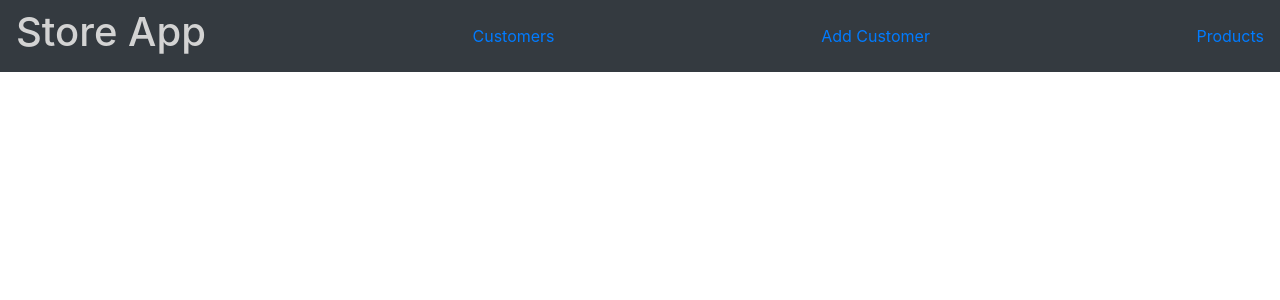
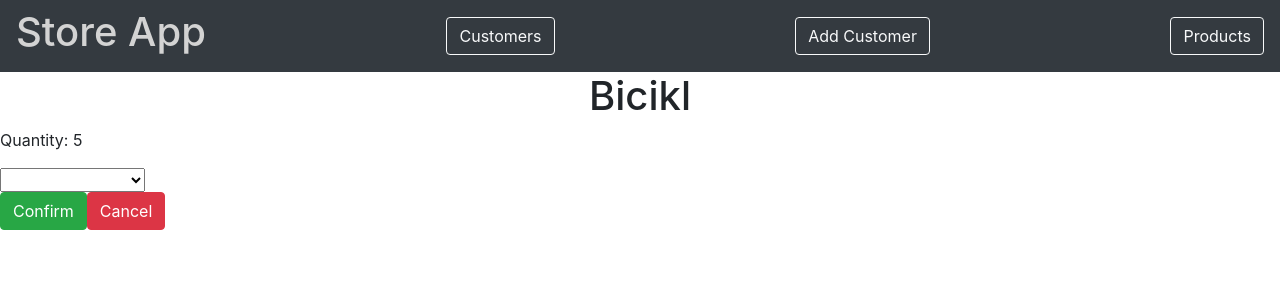
Before and after one commit to hiki89/store-app, a Vue app: page /products/1 in a window 1280 px wide. Shown: the top 300 px of the page. Built offline with nearby package versions, Linux system fonts and the light colour scheme.

Commit message:
Zadatak 8

```diff
--- a/src/App.vue
+++ b/src/App.vue
@@ -1,10 +1,10 @@
 <template>
   <div id="app">
     <nav class="navbar navbar-dark bg-dark">
-        <h1 style="color: lightgray">Store App</h1>
-        <router-link to="/customers">Customers</router-link>
-        <router-link to="/add/customer">Add Customer</router-link>
-        <router-link to="/products">Products</router-link>
+      <h1 style="color: lightgray">Store App</h1>
+      <router-link class="btn btn-outline-light" to="/customers">Customers</router-link>
+      <router-link class="btn btn-outline-light" to="/add/customer">Add Customer</router-link>
+      <router-link class="btn btn-outline-light" to="/products">Products</router-link>
     </nav>
     <router-view></router-view>
 
@@ -23,5 +23,10 @@ export default {
 </script>
 
 <style>
-
+nav {
+  list-style: none;
+}
+h1{
+  text-align: center;
+}
 </style>
--- /dev/null
+++ b/src/components/AppBuy.vue
@@ -0,0 +1,56 @@
+<template>
+    <div>
+        <h1>{{ product.title }}</h1>
+        <p>Quantity: {{ product.quantity }}</p>
+        <div v-if="product.quantity > 0">
+            <form @submit.prevent>
+            <select v-model='buyer'>
+                <option disabled="" selected="">Select customer</option>
+                <option v-for="(customer, index) in customers" :key="index" :value="customer">
+                    {{ customer.firstName }} {{ customer.lastName }}
+                </option>
+            </select>  <br>
+            <button @click="buyProduct" class="btn btn-success">Confirm</button>
+            <router-link to="/products" class="btn btn-danger">Cancel</router-link>
+            </form>
+        </div>
+        <div v-else>
+            <h4>We don't have this product at the moment</h4>
+            <router-link to="/products" class="btn btn-danger">Go back</router-link>
+        </div>
+    </div>
+</template>
+
+<script>
+import { productService } from '../services/ProductService';
+import { customerService } from '../services/CustomerService';
+
+export default {
+    props: ['id'],
+
+    data() {
+        return {
+            product: productService.singleProduct(this.id),
+            customers: customerService.list(),
+            buyer: {}
+        }
+    },
+
+    methods: {
+        buyProduct() {
+            if(!this.buyer.id) {
+                alert("Please select a customer");
+            } else {
+                customerService.addProduct(this.buyer, this.product);
+                productService.changeProductsQuantity(this.product, '-');
+                this.buyer = {};
+                alert("You just sold " + this.product.title)
+            }
+        }
+    }
+}
+</script>
+
+<style>
+
+</style>
--- a/src/components/AppCustomers.vue
+++ b/src/components/AppCustomers.vue
@@ -16,7 +16,7 @@
             <button @click="deleteCustomer(customer)">Delete</button>
           </td>
           <td>
-          <router-link :to="{name: 'latest-purchases', params: {id: customer.id}}">Latest Purchases</router-link>
+          <router-link class="badge badge-primary" :to="{name: 'latest-purchases', params: {id: customer.id}}">Latest Purchases</router-link>
           </td>
         </tr>
       </tbody>
@@ -33,6 +33,7 @@ export default {
       customers: customerService.list()
     }
   },
+
   methods: {
     deleteCustomer(customer){
       customerService.remove(customer);
--- a/src/components/AppLatestPurchases.vue
+++ b/src/components/AppLatestPurchases.vue
@@ -3,9 +3,9 @@
     <h1 >{{ customer.firstName }} {{ customer.lastName }}</h1>
     <h3>Email: {{ customer.email}}</h3>
     <h5>Latest purchases: </h5>
-    <ul class="list-group list-group-flush" v-for="product in customer.products" :key="product.id">
+    <ul class="list-group list-group-flush" v-for="(product, index) in customer.products" :key="index">
       <li class="list-group-item">
-        {{ product }}
+        {{ product.title }}
       </li>
     </ul><br>
     <router-link class="btn btn-dark" to="/customers">Back to customers</router-link>
--- a/src/components/AppProducts.vue
+++ b/src/components/AppProducts.vue
@@ -1,11 +1,13 @@
 <template>
   <div>
     <h1>Products</h1>
-    <input type="text" v-model='search' placeholder="Search product"><br><br>
+    <label><i><b>Search product</b></i></label>
+    <input type="text" class="form-control" v-model='search' placeholder="Search product"><br><br>
     <ul class="list-group list-group-flush" v-for='(product, index) in filteredProducts' :key='index'>
       <li class="list-group-item">{{ product.title }} - Quantity: {{ product.quantity }}
         <button class="btn btn-dark" @click="changeProductQuantity(product, '-')">-</button>
         <button class="btn btn-secondary" @click="changeProductQuantity(product, '+')">+</button>
+        <router-link style="float:right" :to="{name: 'buy', params: {id: product.id}}" class="btn btn-success">Buy</router-link>
       </li>
     </ul>
   </div>
@@ -23,9 +25,9 @@ export default {
   },
 
   methods: {
-      changeProductQuantity(product, value) {
-        productService.changeProductsQuantity(product, value)
-      }
+    changeProductQuantity(product, value) {
+      productService.changeProductsQuantity(product, value)
+    }
   },
 
   computed: {
@@ -41,6 +43,8 @@ export default {
 <!-- Add "scoped" attribute to limit CSS to this component only -->
 <style scoped>
 button{
-  float: right
+  margin-left: 10px;
+  float: right;
 }
+
 </style>
--- a/src/router.js
+++ b/src/router.js
@@ -5,6 +5,7 @@ import Customers from './components/AppCustomers.vue';
 import Products from './components/AppProducts.vue';
 import AddCustomers from './components/AddCustomers.vue';
 import AppLatestPurchases from './components/AppLatestPurchases.vue';
+import AppBuy from './components/AppBuy.vue';
 
 Vue.use(Router);
 
@@ -15,6 +16,7 @@ export default new Router({
         {path: '/customers', component: Customers},
         {path: '/products', component: Products},
         {path: '/add/customer', component: AddCustomers},
-        {path: '/customers/:id', component: AppLatestPurchases, name: 'latest-purchases'},
+        {path: '/customers/:id', component: AppLatestPurchases, name: 'latest-purchases', props: true},
+        {path: '/products/:id', component: AppBuy, name: 'buy', props: true}
     ]
 })
--- a/src/services/CustomerService.js
+++ b/src/services/CustomerService.js
@@ -26,6 +26,10 @@ class CustomerService {
     singleCustomer(id) {
         return customers.find(customer => customer.id == id)
     }
+
+    addProduct(user, product) {
+        user.products.push(product);
+    }
 }
 
 export const customerService = new CustomerService();
--- a/src/services/ProductService.js
+++ b/src/services/ProductService.js
@@ -18,6 +18,10 @@ class ProductService {
         }
     }
 
+    singleProduct(id) {
+        return products.find(product => product.id == id)
+    }
+
 }
 
 export const productService = new ProductService();
```
Lines whose indentation alone changed are shown as unchanged.
